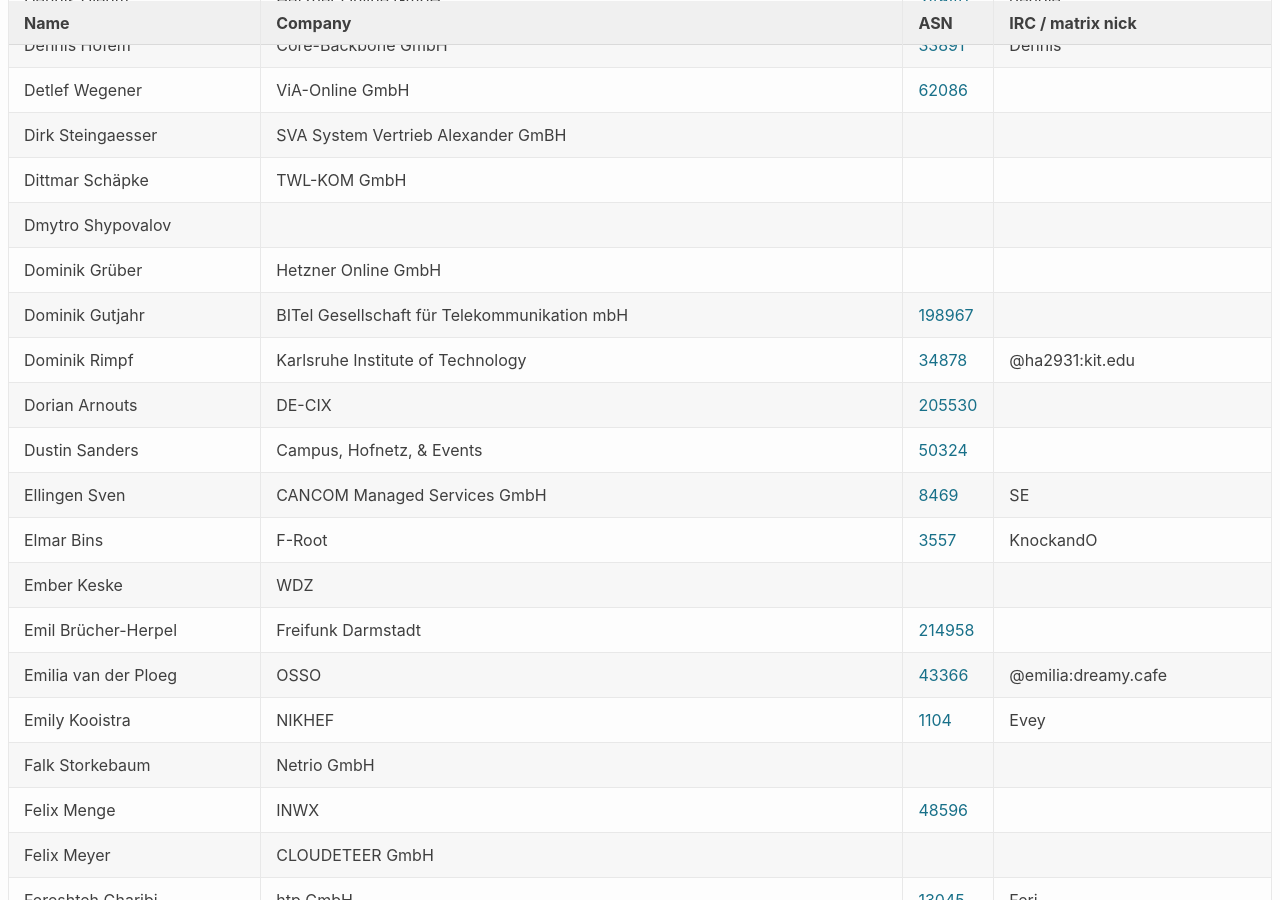
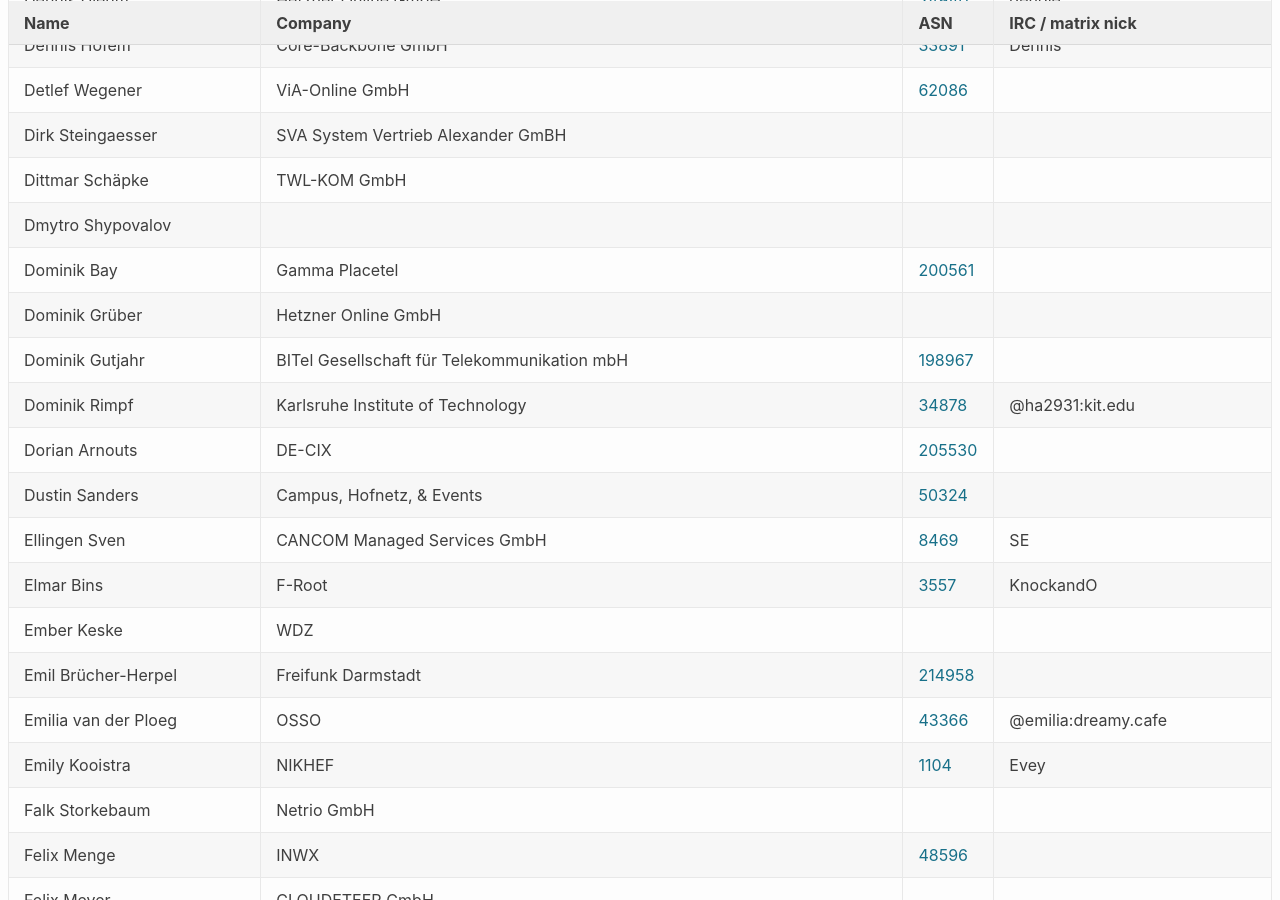
Before and after one commit to denog/pretix-attendeelist, a Jekyll site: the page built from denog17/index.markdown, in a window 1280 px wide and 900 px high, scrolled down 3259 px. Built offline with Jekyll 4.4.1, drawn with Linux system fonts in a browser that asks for light colours.

Commit message:
Latest data: Mon Aug 25 07:47:40 UTC 2025

```diff
--- a/_data/attendees_denog17_onsite.json
+++ b/_data/attendees_denog17_onsite.json
@@ -444,6 +444,12 @@
     "asn": null
   },
   {
+    "name": "Dominik Bay",
+    "company": "Gamma Placetel",
+    "irc": null,
+    "asn": "200561"
+  },
+  {
     "name": "Dominik Grüber",
     "company": "Hetzner Online GmbH",
     "irc": null,
```
